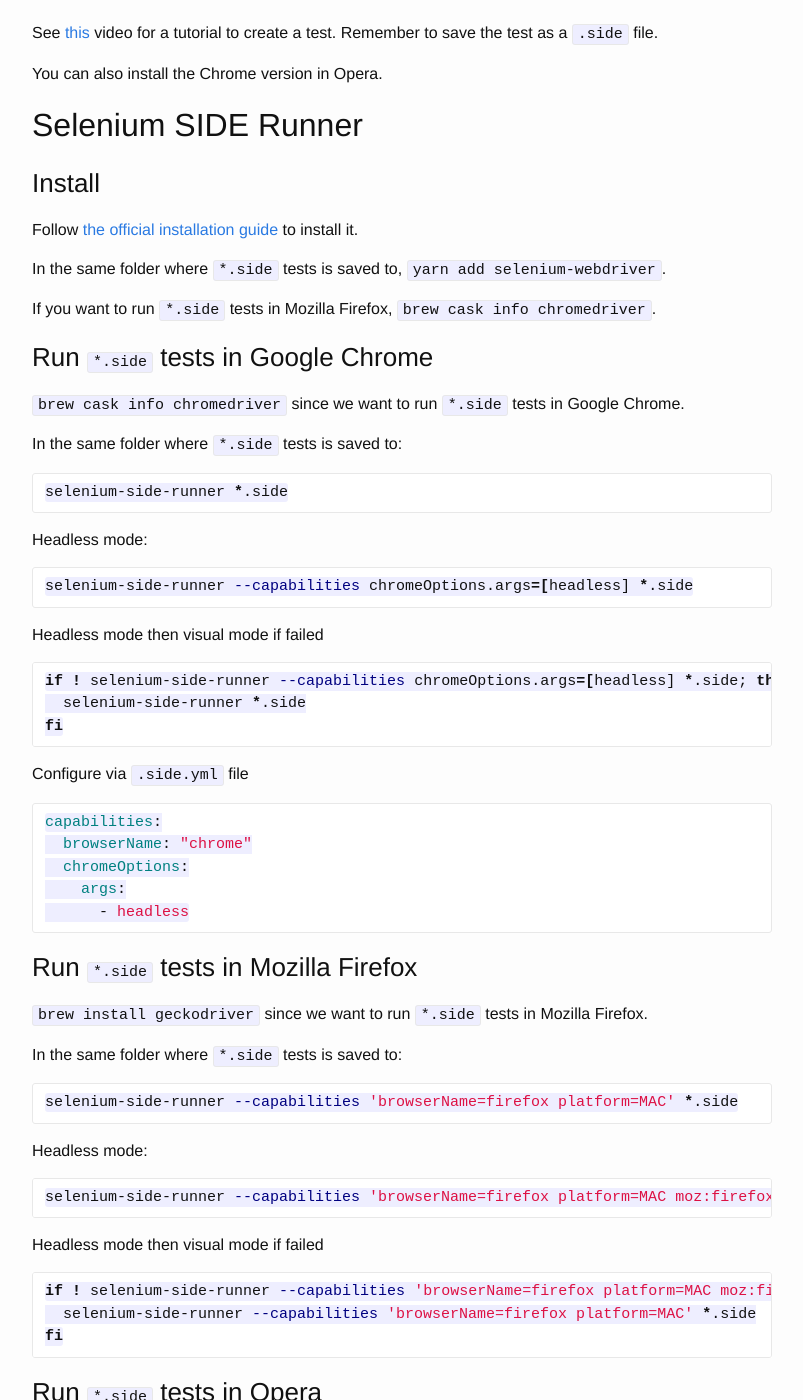
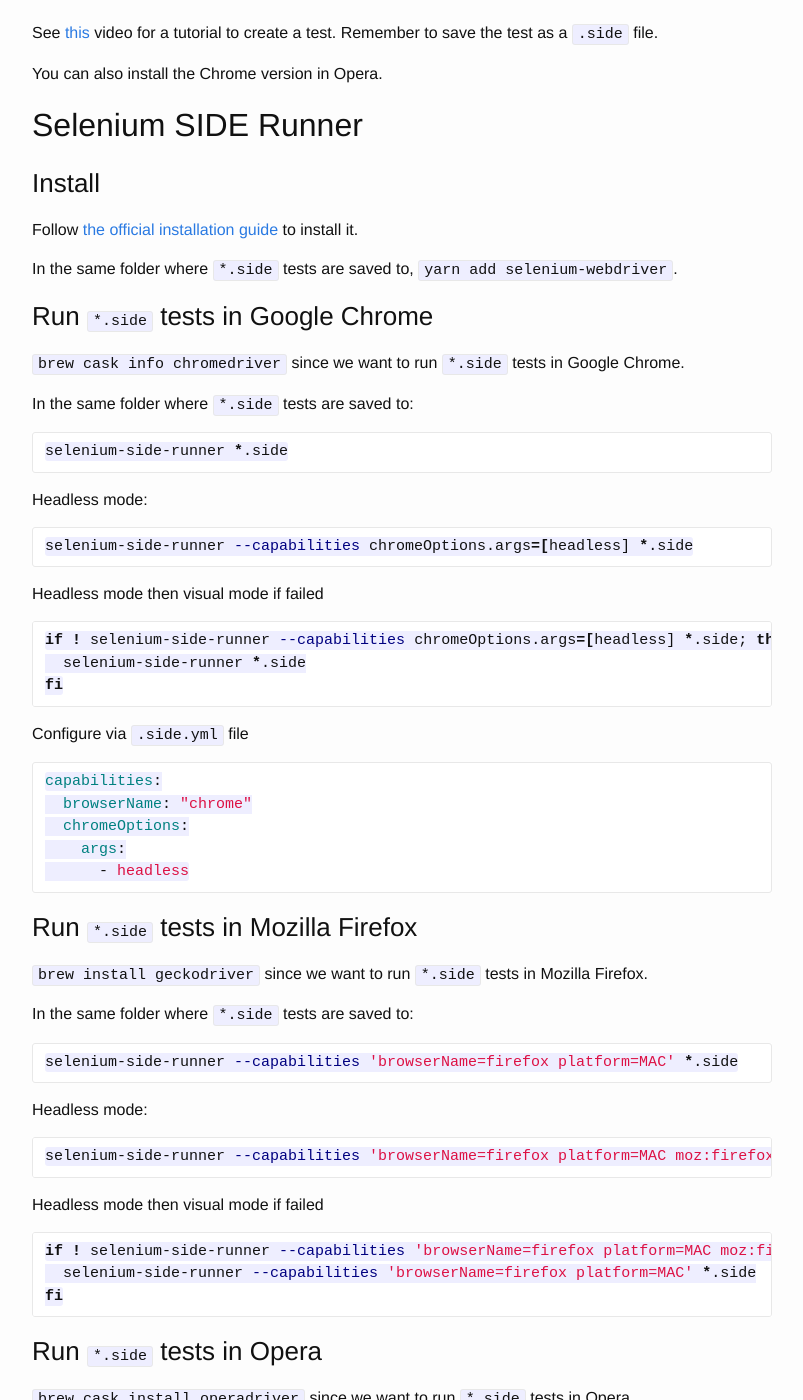
Before and after one commit to sharils/sharils.github.io, a Jekyll site: the page built from _posts/2018-11-07-selenium-ide-and-selenium-side-runner.markdown, in a window 1280 px wide and 1400 px high, scrolled down 284 px. Shown: the whole window, without its empty margins (238-1041 px from the left). Built offline with Jekyll 4.4.1, drawn with Linux system fonts in a browser that asks for light colours; some of the changed text lies outside the part shown.

Commit message:
Fix typo

````diff
--- a/_posts/2018-11-07-selenium-ide-and-selenium-side-runner.markdown
+++ b/_posts/2018-11-07-selenium-ide-and-selenium-side-runner.markdown
@@ -17,15 +17,13 @@ You can also install the Chrome version in Opera.
 
 Follow [the official installation guide][2] to install it.
 
-In the same folder where `*.side` tests is saved to, `yarn add selenium-webdriver`.
-
-If you want to run `*.side` tests in Mozilla Firefox, `brew cask info chromedriver`.
+In the same folder where `*.side` tests are saved to, `yarn add selenium-webdriver`.
 
 ### Run `*.side` tests in Google Chrome
 
 `brew cask info chromedriver` since we want to run `*.side` tests in Google Chrome.
 
-In the same folder where `*.side` tests is saved to:
+In the same folder where `*.side` tests are saved to:
 
 ```sh
 selenium-side-runner *.side
@@ -59,7 +57,7 @@ capabilities:
 
 `brew install geckodriver` since we want to run `*.side` tests in Mozilla Firefox.
 
-In the same folder where `*.side` tests is saved to:
+In the same folder where `*.side` tests are saved to:
 
 ```sh
 selenium-side-runner --capabilities 'browserName=firefox platform=MAC' *.side
@@ -83,7 +81,7 @@ fi
 
 `brew cask install operadriver` since we want to run `*.side` tests in Opera.
 
-In the same folder where `*.side` tests is saved to:
+In the same folder where `*.side` tests are saved to:
 
 ```sh
 selenium-side-runner --capabilities 'browserName=opera platform=MAC' *.side
````
